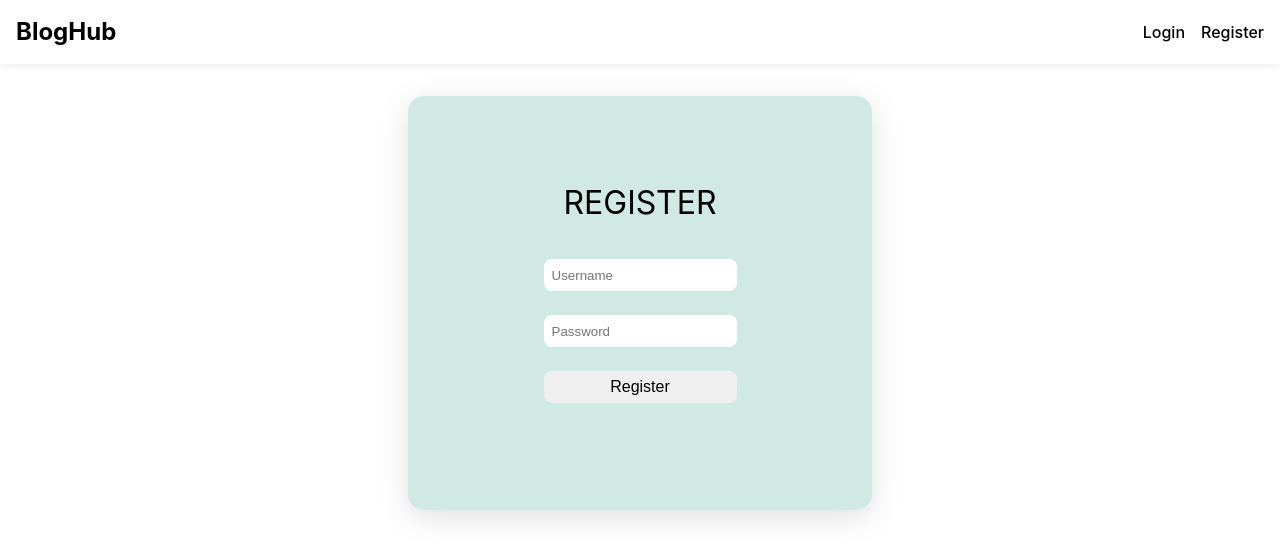
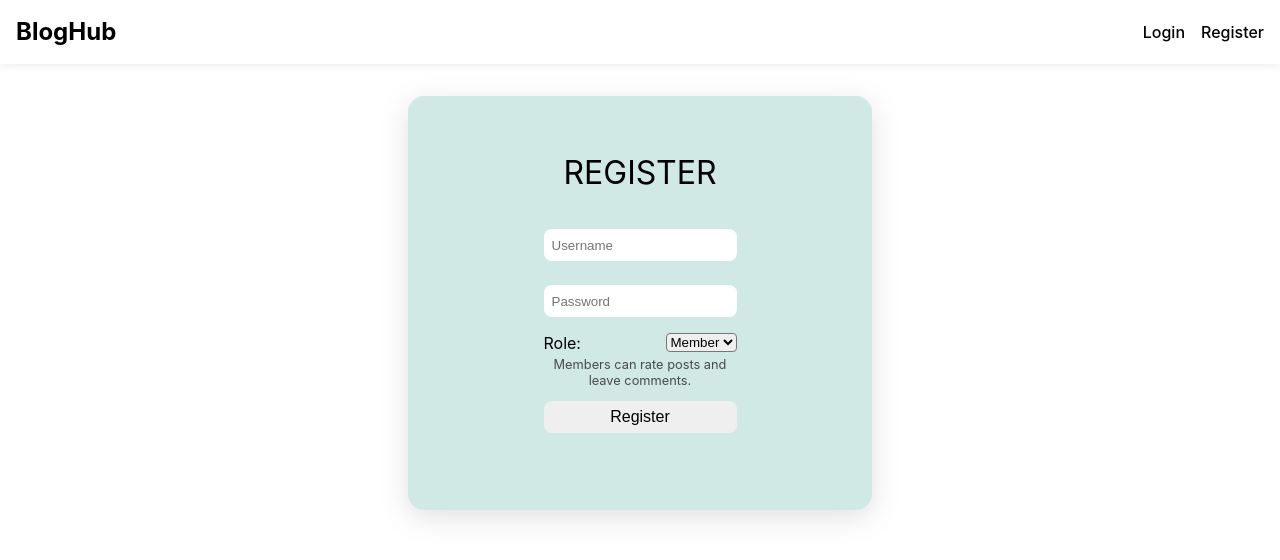
Before and after one commit to chrisnotthere/BlogHub, a React (Create React App) app in the folder client/: page /register in a window 1280 px wide. Shown: the top 560 px of the page. Built offline with nearby package versions, Linux system fonts and the light colour scheme; no server answers.

Commit message:
added user roles: admin, writer, member

```diff
--- a/client/src/assets/styles/login-register.css
+++ b/client/src/assets/styles/login-register.css
@@ -53,8 +53,35 @@
   text-align: center;
 }
 
+.role-select {
+  width: 193px;
+  margin-bottom: .5rem;
+}
+
+.role-select select {
+  border-radius: .25rem;
+}
+
+.role-t {
+  display: flex;
+  align-items: center;
+  justify-content: space-between;
+  margin-bottom: .5rem;
+}
+
+.role-description {
+  display: flex;
+  align-items: center;
+  justify-content: center;
+  width: 100%;
+  font-size: .8rem;
+  line-height: 1.2;
+  color: #4a4a4a;
+  text-align: center;
+  height: 25px;
+}
+
 .error {
   margin-top: 1.5rem;
   color: red;
-  /* max-width: min-content; */
 }
--- a/client/src/pages/RegisterPage.tsx
+++ b/client/src/pages/RegisterPage.tsx
@@ -1,22 +1,34 @@
 import { useState } from "react";
-import '../assets/styles/login-register.css'
+import "../assets/styles/login-register.css";
 import { Navigate } from "react-router-dom";
+
+// custom type for roles
+type Role = "admin" | "writer" | "member";
 
 function RegisterPage() {
   const [username, setUsername] = useState<string>("");
   const [password, setPassword] = useState<string>("");
+  const [role, setRole] = useState<Role>("member");
   const [redirect, setRedirect] = useState<boolean>(false);
   const [error, setError] = useState<string | null>(null);
 
+  const roleDescriptions: { [K in Role]: string } = {
+    admin:
+      "Admins have all-access rights.",
+    writer:
+      "Writers can create/edit/delete their own posts.",
+    member: "Members can rate posts and leave comments.",
+  };
+
   const handleSubmit = (e: React.FormEvent<HTMLFormElement>) => {
     e.preventDefault();
-    // send username and password to server
+    // send username, password, and role to server
     const registerUser = async () => {
       try {
         const response = await fetch("http://localhost:5000/auth/register", {
           method: "POST",
           headers: { "Content-Type": "application/json" },
-          body: JSON.stringify({ username, password }),
+          body: JSON.stringify({ username, password, role }),
         });
 
         if (response.ok) {
@@ -24,18 +36,18 @@ function RegisterPage() {
           setRedirect(true);
         } else {
           const err = await response.json();
-          console.log(err)
+          console.log(err);
           setError(err.message);
         }
       } catch (error) {
-        console.error('Network error:', error);
-        setError('Network error. Please try again later.');
+        console.error("Network error:", error);
+        setError("Network error. Please try again later.");
       }
-    }
+    };
     registerUser();
   };
 
-  if (redirect)  return <Navigate to="/login" />;
+  if (redirect) return <Navigate to="/login" />;
 
   return (
     <div className="form-container">
@@ -57,6 +69,20 @@ function RegisterPage() {
           onChange={(e) => setPassword(e.target.value)}
           minLength={6}
         />
+        <div className="role-select">
+          <div className="role-t">
+            <label htmlFor="role">Role:</label>
+            <select
+              value={role}
+              onChange={(e) => setRole(e.target.value as Role)}
+            >
+              <option value="admin">Admin</option>
+              <option value="writer">Writer</option>
+              <option value="member">Member</option>
+            </select>
+          </div>
+          <p className="role-description">{roleDescriptions[role]}</p>
+        </div>
         <button type="submit">Register</button>
       </form>
       {error && <p className="error">{error}</p>}
--- a/client/src/types/User.ts
+++ b/client/src/types/User.ts
@@ -1,5 +1,6 @@
 export interface User {
-  id: number;
+  id?: number;
   username: string;
   password: string;
+  role: string;
 }
```
Also changed, not shown: 2 other files (tests, documents, lock files or other folders).
